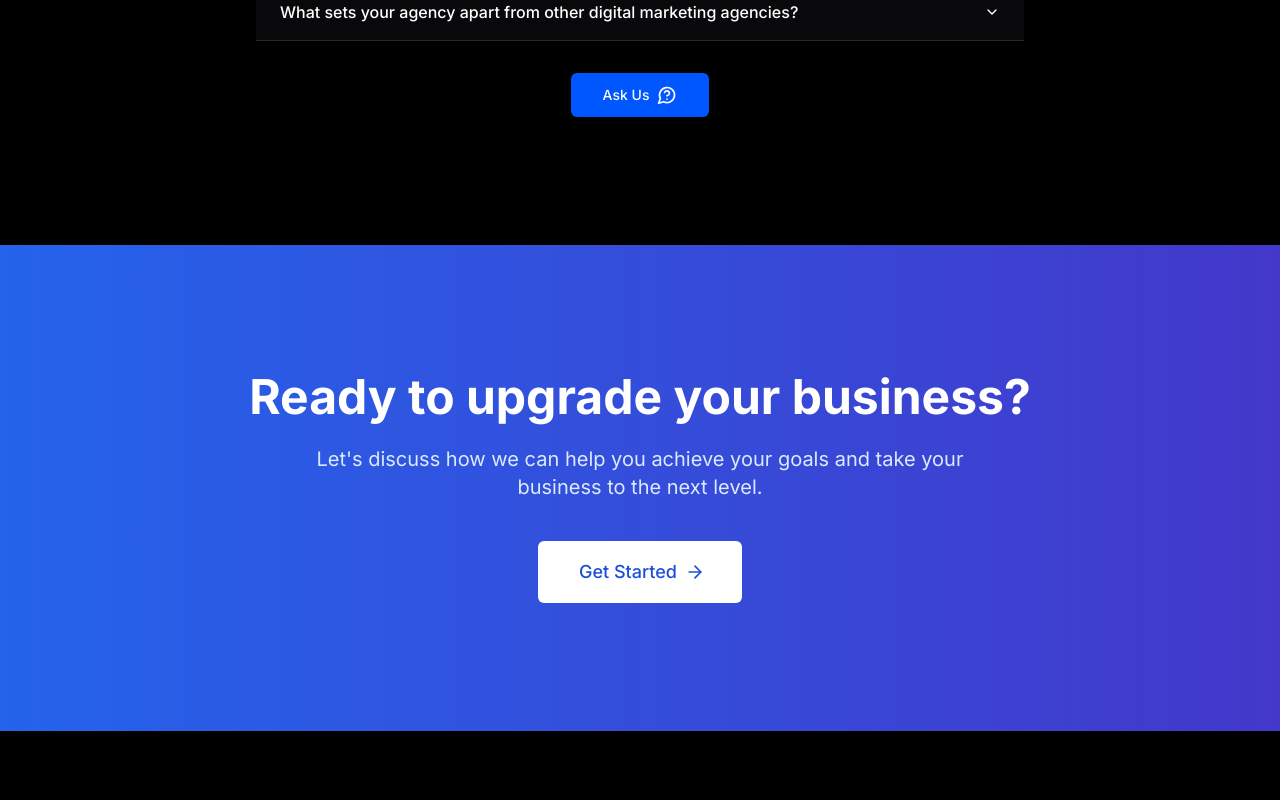
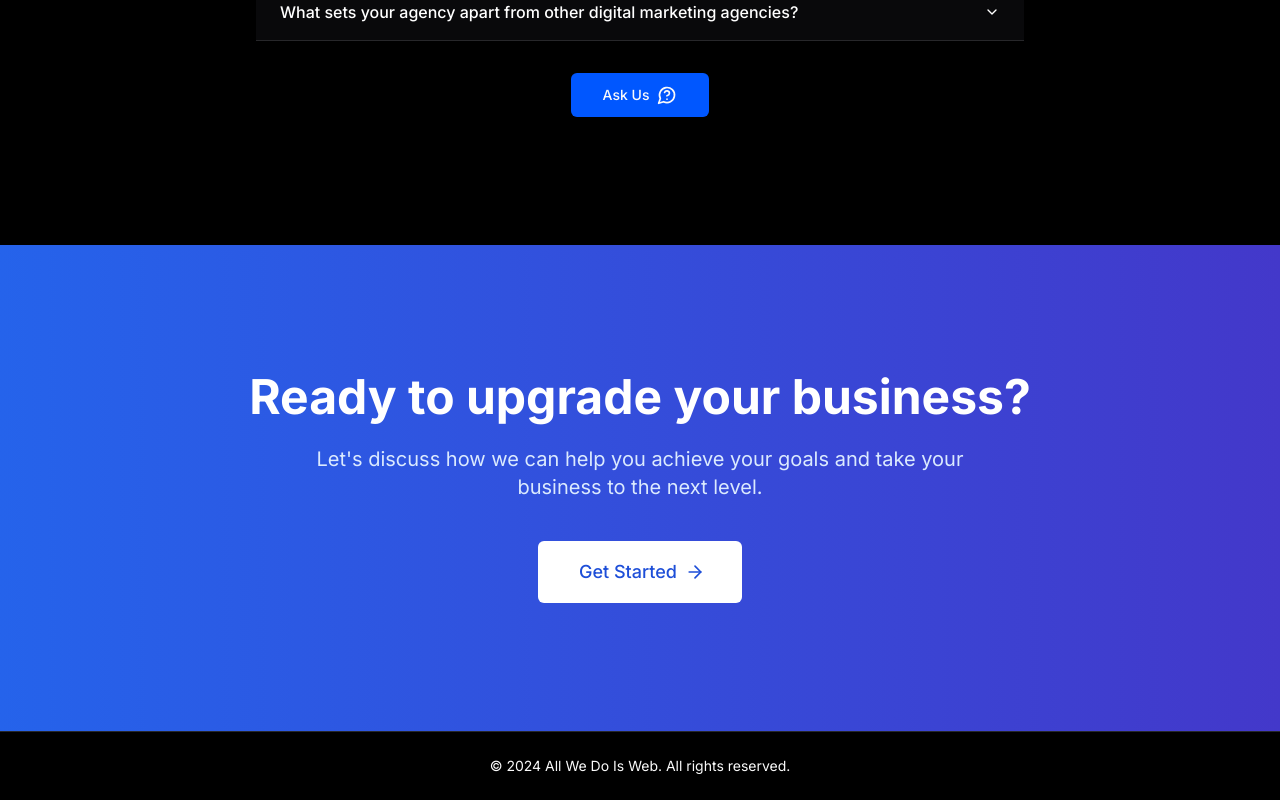
Before and after one commit to itsjmendez/allwedoisweb, a Next.js app: page / in a window 1280 px wide. Shown: the part 5567-6367 px from the top of the page. Before the commit the page ends 6298 px from the top, so only its background shows below. Built offline with nearby package versions, Linux system fonts and the light colour scheme.

Commit message:
feat: add footer

```diff
--- a/app/layout.tsx
+++ b/app/layout.tsx
@@ -3,6 +3,7 @@ import { Inter } from 'next/font/google';
 import './globals.css';
 import { Providers } from '@/components/theme-provider';
 import Header from '@/components/header/main-header';
+import Footer from '@/components/footer/footer';
 
 const inter = Inter({ subsets: ['latin'] });
 
@@ -23,6 +24,7 @@ export default function RootLayout({
         <Providers attribute="class" defaultTheme="dark">
           <Header />
           {children}
+          <Footer />
         </Providers>
       </body>
     </html>
--- /dev/null
+++ b/components/footer/footer.tsx
@@ -0,0 +1,12 @@
+export default function Footer() {
+  return (
+    <footer>
+      <div className="border-t text-center p-6">
+        <p className="text-sm">
+          &copy; {new Date().getFullYear()} All We Do Is Web. All rights
+          reserved.
+        </p>
+      </div>
+    </footer>
+  );
+}
```
